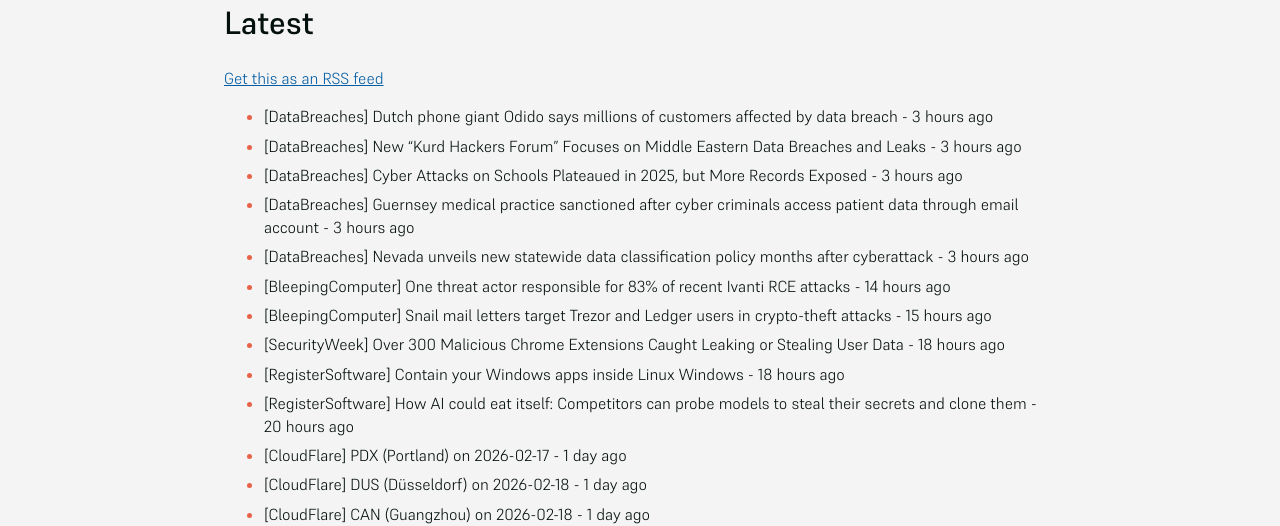
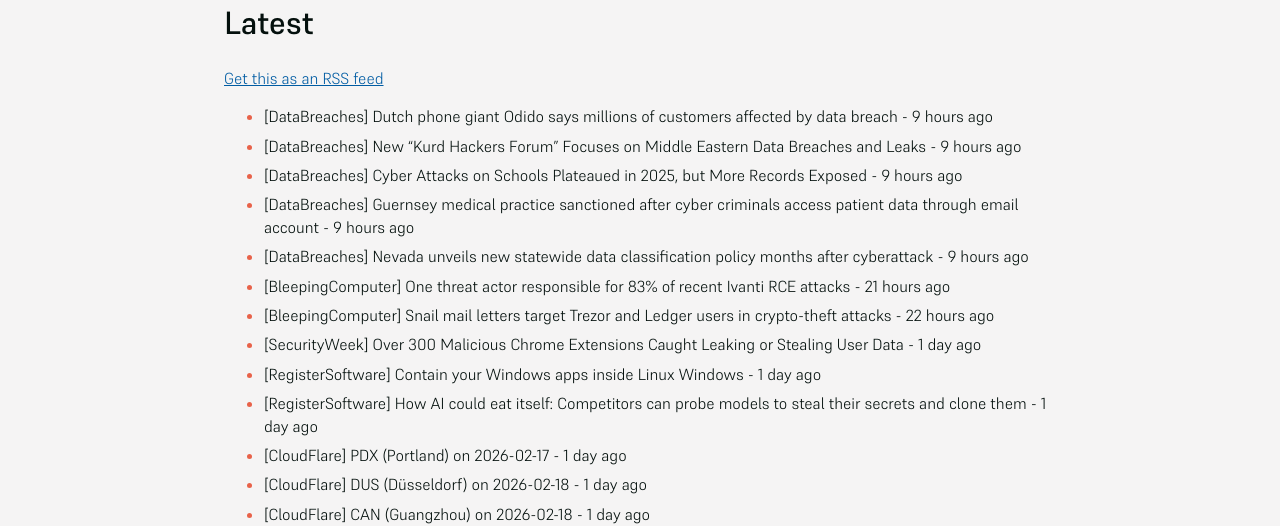
Before and after one commit to SecOpsNews/news, a Jekyll site: the page built from index.md, in a window 1280 px wide and 900 px high. Shown: the part 169-695 px from the top of the window. Built offline with Jekyll 4.4.1, drawn with Linux system fonts in a browser that asks for light colours; some of the changed text lies outside the part shown.

Commit message:
New Feed

```diff
--- a/index.md
+++ b/index.md
@@ -9,16 +9,16 @@ description: Latest Updates
 
 <!-- SecOps start -->
 
-- [DataBreaches] Dutch phone giant Odido says millions of customers affected by data breach - 3 hours ago
-- [DataBreaches] New “Kurd Hackers Forum” Focuses on Middle Eastern Data Breaches and Leaks - 3 hours ago
-- [DataBreaches] Cyber Attacks on Schools Plateaued in 2025, but More Records Exposed - 3 hours ago
-- [DataBreaches] Guernsey medical practice sanctioned after cyber criminals access patient data through email account - 3 hours ago
-- [DataBreaches] Nevada unveils new statewide data classification policy months after cyberattack - 3 hours ago
-- [BleepingComputer] One threat actor responsible for 83% of recent Ivanti RCE attacks - 14 hours ago
-- [BleepingComputer] Snail mail letters target Trezor and Ledger users in crypto-theft attacks - 15 hours ago
-- [SecurityWeek] Over 300 Malicious Chrome Extensions Caught Leaking or Stealing User Data - 18 hours ago
-- [RegisterSoftware] Contain your Windows apps inside Linux Windows - 18 hours ago
-- [RegisterSoftware] How AI could eat itself: Competitors can probe models to steal their secrets and clone them - 20 hours ago
+- [DataBreaches] Dutch phone giant Odido says millions of customers affected by data breach - 9 hours ago
+- [DataBreaches] New “Kurd Hackers Forum” Focuses on Middle Eastern Data Breaches and Leaks - 9 hours ago
+- [DataBreaches] Cyber Attacks on Schools Plateaued in 2025, but More Records Exposed - 9 hours ago
+- [DataBreaches] Guernsey medical practice sanctioned after cyber criminals access patient data through email account - 9 hours ago
+- [DataBreaches] Nevada unveils new statewide data classification policy months after cyberattack - 9 hours ago
+- [BleepingComputer] One threat actor responsible for 83% of recent Ivanti RCE attacks - 21 hours ago
+- [BleepingComputer] Snail mail letters target Trezor and Ledger users in crypto-theft attacks - 22 hours ago
+- [SecurityWeek] Over 300 Malicious Chrome Extensions Caught Leaking or Stealing User Data - 1 day ago
+- [RegisterSoftware] Contain your Windows apps inside Linux Windows - 1 day ago
+- [RegisterSoftware] How AI could eat itself: Competitors can probe models to steal their secrets and clone them - 1 day ago
 - [CloudFlare] PDX (Portland) on 2026-02-17 - 1 day ago
 - [CloudFlare] DUS (Düsseldorf) on 2026-02-18 - 1 day ago
 - [CloudFlare] CAN (Guangzhou) on 2026-02-18 - 1 day ago
@@ -59,24 +59,10 @@ description: Latest Updates
 - [CloudFlare] Network Performance Issues in Delhi, India - 1 day ago
 - [RegisterSoftware] Investors shove another $30B into the Anthropic money furnace - 1 day ago
 - [RegisterSoftware] Misconfigured AI could trigger the next national infrastructure meltdown - 1 day ago
-- [RegisterSoftware] ʎɹǝʌoɔǝᴚ sʍopuᴉM ʇɐ sǝʇɐuᴉɯɹǝʇ snq sᴉɥ┴ - 1 day ago
-- [CloudFlare] Elevated 4xx errors being returned from Cloudflare AI Search - 1 day ago
-- [HackerNews] Malicious Chrome Extensions Caught Stealing Business Data, Emails, and Browsing History - 1 day ago
-- [SecurityWeek] Dutch Carrier Odido Discloses Data Breach Impacting 6 Million - 1 day ago
-- [SecurityWeek] Check Point Announces Trio of Acquisitions Amid Solid 2025 Earnings Beat - 1 day ago
-- [BleepingComputer] CISA flags critical Microsoft SCCM flaw as exploited in attacks - 1 day ago
-- [IT Governance] The Top 5 Ways Hackers Could Access Your Property Management Systems - 1 day ago
-- [RegisterSec] Top Dutch telco Odido admits 6.2M customers caught in contact system caper - 1 day ago
-- [RegisterSoftware] OK, so Anthropic's AI built a C compiler. That don't impress me much - 1 day ago
-- [SecurityWeek] BeyondTrust Vulnerability Targeted by Hackers Within 24 Hours of PoC Release - 1 day ago
-- [HackerNews] npm’s Update to Harden Their Supply Chain, and Points to Consider - 1 day ago
-- [SecurityWeek] CISA Warns of Exploited SolarWinds, Notepad++, Microsoft Vulnerabilities - 1 day ago
-- [BleepingComputer] Microsoft fixes bug that blocked Google Chrome from launching - 1 day ago
-- [GrahamCluley] Urgent warnings from UK and US cyber agencies after Polish energy grid attack - 1 day ago
-- [HackerNews] Researchers Observe In-the-Wild Exploitation of BeyondTrust CVSS 9.9 Vulnerability - 1 day ago
-- [SecurityWeek] Chrome 145 Patches 11 Vulnerabilities - 1 day ago
-- [SecurityWeek] China Revives Tianfu Cup Hacking Contest Under Increased Secrecy - 1 day ago
-- [RegisterSec] Enforcing piracy policy earned helpdesk worker death threats - 1 day ago
+- [RegisterSoftware] ʎɹǝʌoɔǝᴚ sʍopuᴉM ʇɐ sǝʇɐuᴉɯɹǝʇ snq sᴉɥ┴ - 2 days ago
+- [CloudFlare] Elevated 4xx errors being returned from Cloudflare AI Search - 2 days ago
+- [HackerNews] Malicious Chrome Extensions Caught Stealing Business Data, Emails, and Browsing History - 2 days ago
+- [SecurityWeek] Dutch Carrier Odido Discloses Data Breach Impacting 6 Million - 2 days ago
 - [DataBreaches] Russian-linked hackers appear to have launched a crippling cyberattack on Western New Mexico University - 9 months ago
 - [DataBreaches] SK Telecom vows to take full responsibility for damage from recent data leak - 9 months ago
 - [HackerNews] Storm-1977 Hits Education Clouds with AzureChecker, Deploys 200+ Crypto Mining Containers - 9 months ago
```
